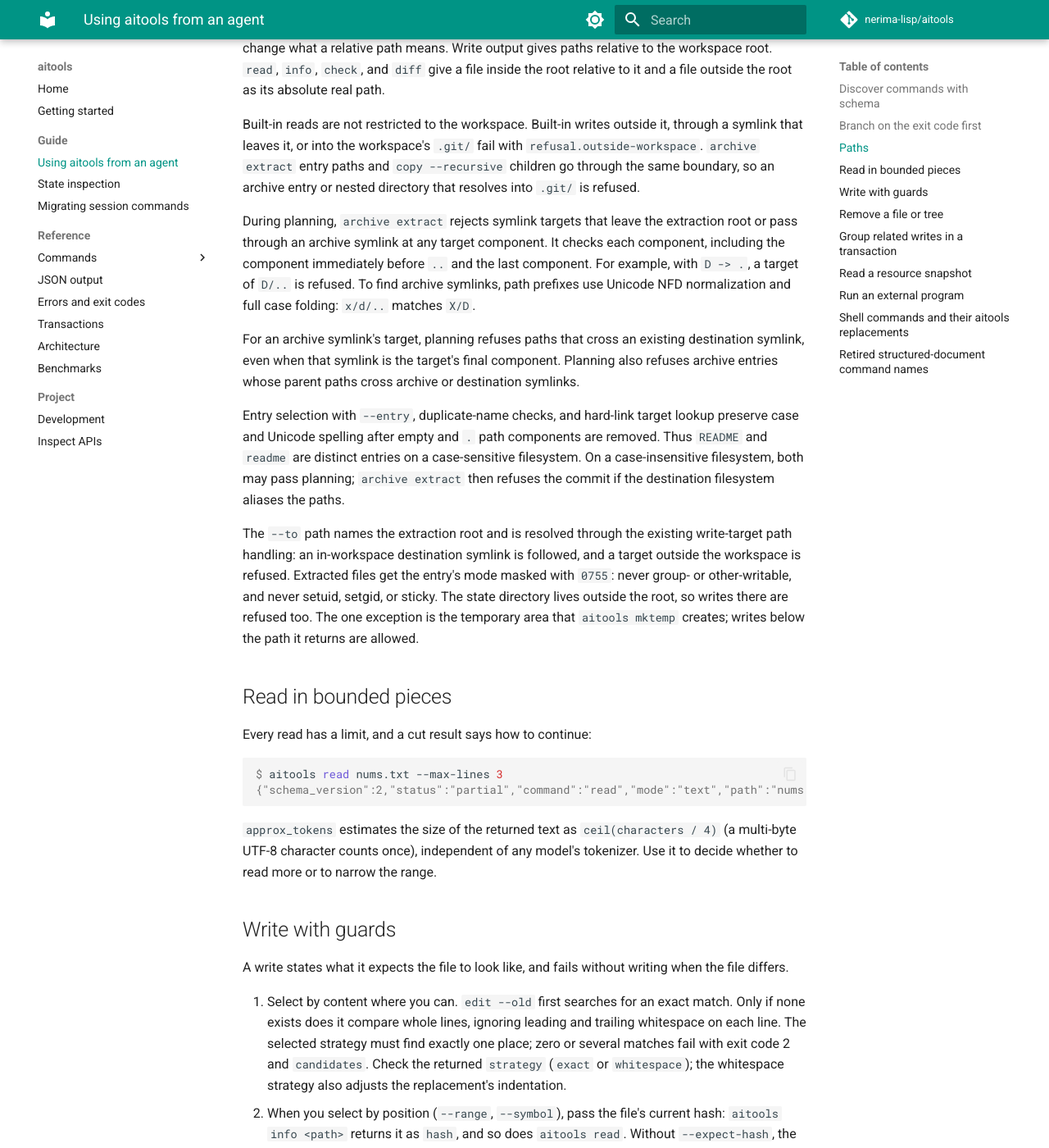
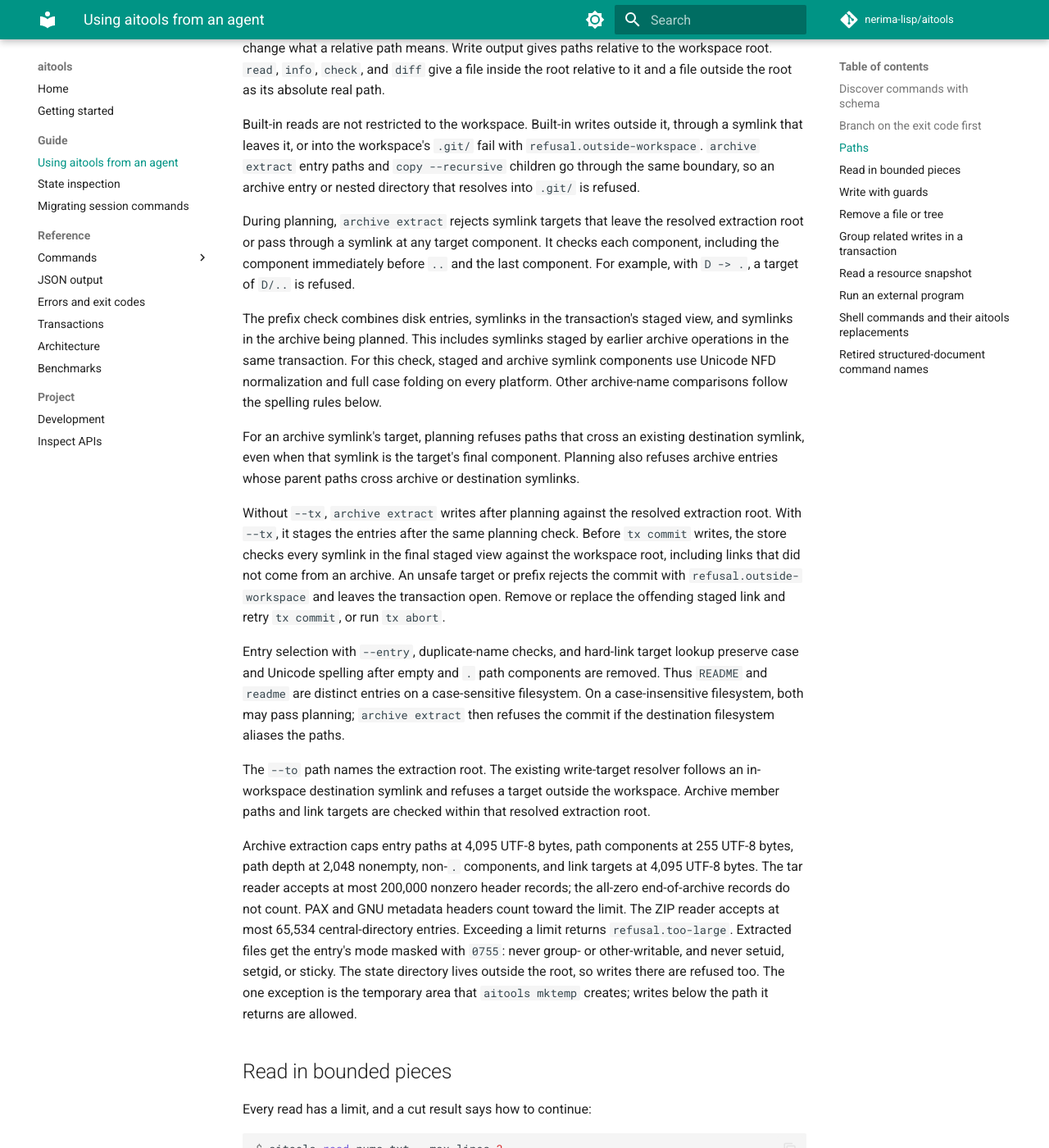
Before and after one commit to nerima-lisp/aitools, an MkDocs documentation site: the page built from docs/src/guide/agents.md, in a window 1280 px wide and 1400 px high, scrolled down 1191 px. Shown: the whole window at 82% size. Built offline with MkDocs 1.6.1 and Material for MkDocs 9.7.7, drawn with Linux system fonts in a browser that asks for light colours; comment, search, counter and statistics services are not loaded; some of the changed text lies outside the part shown.

Commit message:
docs: describe archive extraction safety and limits

````diff
--- a/docs/src/guide/agents.md
+++ b/docs/src/guide/agents.md
@@ -51,16 +51,29 @@ symlink that leaves it, or into the workspace's `.git/` fail with
 or nested directory that resolves into `.git/` is refused.
 
 During planning, `archive extract` rejects symlink targets that leave the
-extraction root or pass through an archive symlink at any target component. It
+resolved extraction root or pass through a symlink at any target component. It
 checks each component, including the component immediately before `..` and the
-last component. For example, with `D -> .`, a target of `D/..` is refused. To
-find archive symlinks, path prefixes use Unicode NFD normalization and full
-case folding: `x/d/..` matches `X/D`.
+last component. For example, with `D -> .`, a target of `D/..` is refused.
+
+The prefix check combines disk entries, symlinks in the transaction's staged
+view, and symlinks in the archive being planned. This includes symlinks staged
+by earlier archive operations in the same transaction. For this check, staged
+and archive symlink components use Unicode NFD normalization and full case
+folding on every platform. Other archive-name comparisons follow the spelling
+rules below.
 
 For an archive symlink's target, planning refuses paths that cross an existing
 destination symlink, even when that symlink is the target's final component.
 Planning also refuses archive entries whose parent paths cross archive or
 destination symlinks.
+
+Without `--tx`, `archive extract` writes after planning against the resolved
+extraction root. With `--tx`, it stages the entries after the same planning
+check. Before `tx commit` writes, the store checks every symlink in the final
+staged view against the workspace root, including links that did not come from
+an archive. An unsafe target or prefix rejects the commit with
+`refusal.outside-workspace` and leaves the transaction open. Remove or replace
+the offending staged link and retry `tx commit`, or run `tx abort`.
 
 Entry selection with `--entry`, duplicate-name checks, and hard-link target
 lookup preserve case and Unicode spelling after empty and `.` path components
@@ -69,9 +82,18 @@ filesystem. On a case-insensitive filesystem, both may pass planning;
 `archive extract` then refuses the commit if the destination filesystem aliases
 the paths.
 
-The `--to` path names the extraction root and is resolved through the existing
-write-target path handling: an in-workspace destination symlink is followed,
-and a target outside the workspace is refused.
+The `--to` path names the extraction root. The existing write-target resolver
+follows an in-workspace destination symlink and refuses a target outside the
+workspace. Archive member paths and link targets are checked within that
+resolved extraction root.
+
+Archive extraction caps entry paths at 4,095 UTF-8 bytes, path components at
+255 UTF-8 bytes, path depth at 2,048 nonempty, non-`.` components, and link
+targets at 4,095 UTF-8 bytes. The tar reader accepts at most 200,000 nonzero
+header records; the all-zero end-of-archive records do not count. PAX and GNU
+metadata headers count toward the limit. The ZIP reader accepts at most 65,534
+central-directory entries. Exceeding a limit returns
+`refusal.too-large`.
 Extracted files get the entry's mode masked with `0755`: never group- or
 other-writable, and never setuid, setgid, or sticky. The state
 directory lives outside the root, so writes there are refused too. The one
@@ -150,16 +172,12 @@ without following their targets. The default limits are 1,000 entries and
 64 MiB of regular-file content; `--max-entries` and `--max-bytes` override
 them. These limits bound the selected deletion, not process memory.
 
-Workspace, home, and filesystem roots, version-control metadata, and the
-state directory are protected. Keep the returned `op_id` to undo the deletion.
+For `rm`, workspace, home, and filesystem roots, `.git/`, `.jj/`, and the state
+directory are protected. Keep the returned `op_id` to undo the deletion.
 Stop external writers to the target tree before running the operation.
 Neither a dry run nor the journal reserves the tree against other processes.
-After a write is committed, recovery tries to finish it rather than roll it
-back. It verifies that a directory it changed is still the same directory; if
-that check fails, it leaves the recovery record for an operator. A crash after
-setting mode `000` but before syncing it can require operator intervention;
-aitools does not temporarily widen permissions to reopen the directory.
-Inspect diagnostics before retrying or changing the affected paths.
+If a committed write needs recovery, inspect its diagnostics before retrying;
+see [Transactions](../reference/transactions.md) for recovery behavior.
 
 The journal and undo apply to workspace targets. The `mktemp` scratch area
 is not journaled or undoable, and a failure there can leave partial changes.
@@ -193,16 +211,9 @@ aitools sys snapshot --process-limit 20 --network-limit 100 --port-limit 100
 The disk section uses the filesystem containing an optional positional path,
 or the workspace root by default. The info section always uses the workspace.
 
-Inspect each entry in `sections`: `status` distinguishes complete, partial,
-and unavailable observations; `reason` explains missing data. The response
-includes observation times and `atomic: false`. It is a sequence of reads,
-not an atomic or exhaustive view of the machine. A partial section makes the
-response partial (exit 3); if every section is unavailable, it fails (exit 1)
-and retains section diagnostics.
-
-Item limits bound output, not acquisition time or memory. External source
-commands have individual timeouts, but there is no overall deadline; socket
-owner scans and OS calls are not time-bounded.
+Inspect `status` and `reason` for each section. The snapshot is not atomic. See
+[the system command reference](../reference/commands/env.md#sys-snapshot) for
+partial results, limits, and acquisition bounds.
 
 Use `sys metrics` for a noninteractive, JSON alternative to `top`:
 
@@ -210,28 +221,11 @@ Use `sys metrics` for a noninteractive, JSON alternative to `top`:
 aitools sys metrics --limit 10
 ```
 
-The command samples system CPU over one second and returns memory totals and
-processes sorted by CPU usage. `cpu.busy_percent` uses all logical CPUs as
-100%; a process's `cpu_percent` uses one CPU as 100% and can exceed that.
-Process CPU is a lifetime average on Linux and a decaying average on macOS,
-not the system sampling interval. Read `process_cpu_basis` before comparing
-process values with system CPU. Memory and RSS values are bytes, and
-`memory.available_basis` identifies how available memory was calculated.
-
-Process entries expose executable names, not arguments. If `--limit` cuts the
-list, the result includes the total process count, `truncated: true`, and
-partial status (exit code 3). Missing or malformed metric sources produce
-`environment.unavailable`, not fabricated zero readings. The one-second
-interval does not bound total command duration.
-
-For individual sources, use `sys network --limit 100` and `sys disk PATH`.
-Network values are cumulative interface byte, packet, and error counters,
-not transfer rates or connectivity tests. Counters can reset. Disk values
-describe the filesystem containing the existing path, not every mount,
-device health, or disk I/O. Available bytes mean capacity available to
-unprivileged users; total minus available is not necessarily used space.
-Unsupported, denied, failed, or malformed sources return
-`environment.unavailable` rather than zero readings.
+For field definitions and source limits, see the [`sys metrics` reference](../reference/commands/env.md#sys-metrics).
+Use `sys network --limit 100` or `sys disk PATH` when you need one source. See
+the [`sys network`](../reference/commands/env.md#sys-network) and
+[`sys disk`](../reference/commands/env.md#sys-disk) references for their
+semantics.
 
 See [State inspection](state-inspection.md) for workspace and execution
 state, which the host snapshot does not include.
````
Also changed, not shown: CHANGELOG.md.
